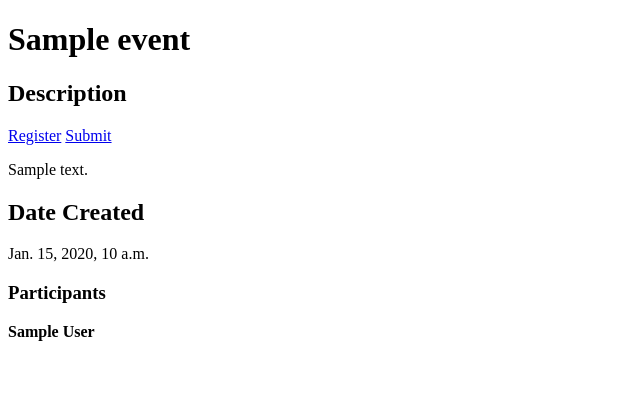
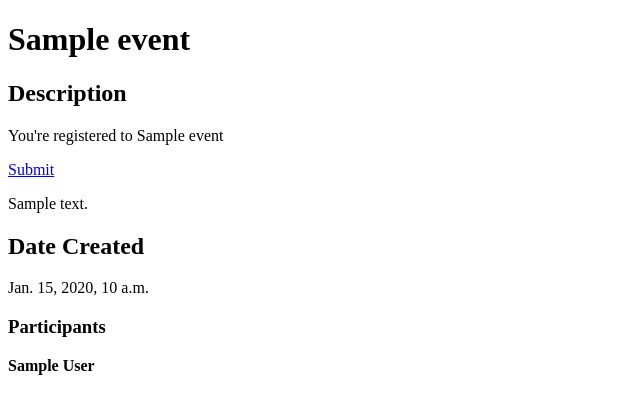
Before and after one commit to D3stinn3/EventApp, a Django app: page /event/1/ in a window 1280 px wide. Shown: the part 111-525 px from the top of the page, without its empty margins (0-640 px from the left). Run offline with Django 4.2, Linux system fonts and the light colour scheme; a user stored in the database is signed in; tables that the repository leaves empty hold one stand-in row (values such as "Sample post").

Commit message:
Event Registration

```diff
--- a/EventApplication/base/views.py
+++ b/EventApplication/base/views.py
@@ -12,11 +12,11 @@ def home_page(request):
 
 def event_page(request, pk):
     event = Event.objects.get(id=pk)
-    context = {'event' : event}
 
     registered = request.user.events.filter(id=event.id).exists()
 
-    print('registered:', registered)
+    print('registered', registered)
+    context = {'event' : event, 'registered': registered}
     return render(request, 'event.html', context)
 
 def registration_confirmation(request, pk):
--- a/EventApplication/templates/event.html
+++ b/EventApplication/templates/event.html
@@ -4,7 +4,11 @@
 <h1>{{event.name}}</h1>
     <section>
         <h2>Description</h2>
+        {% if registered %}
+            <p>You're registered to {{event.name}}</p>
+        {% else %}
             <a href="{% url 'confirm' event.id %}">Register</a>
+        {% endif %}
             <a href="{% url 'submission' event.id %}">Submit</a>
                 <p>{{event.description}}</p>
             <h2>Date Created</h2>
```
